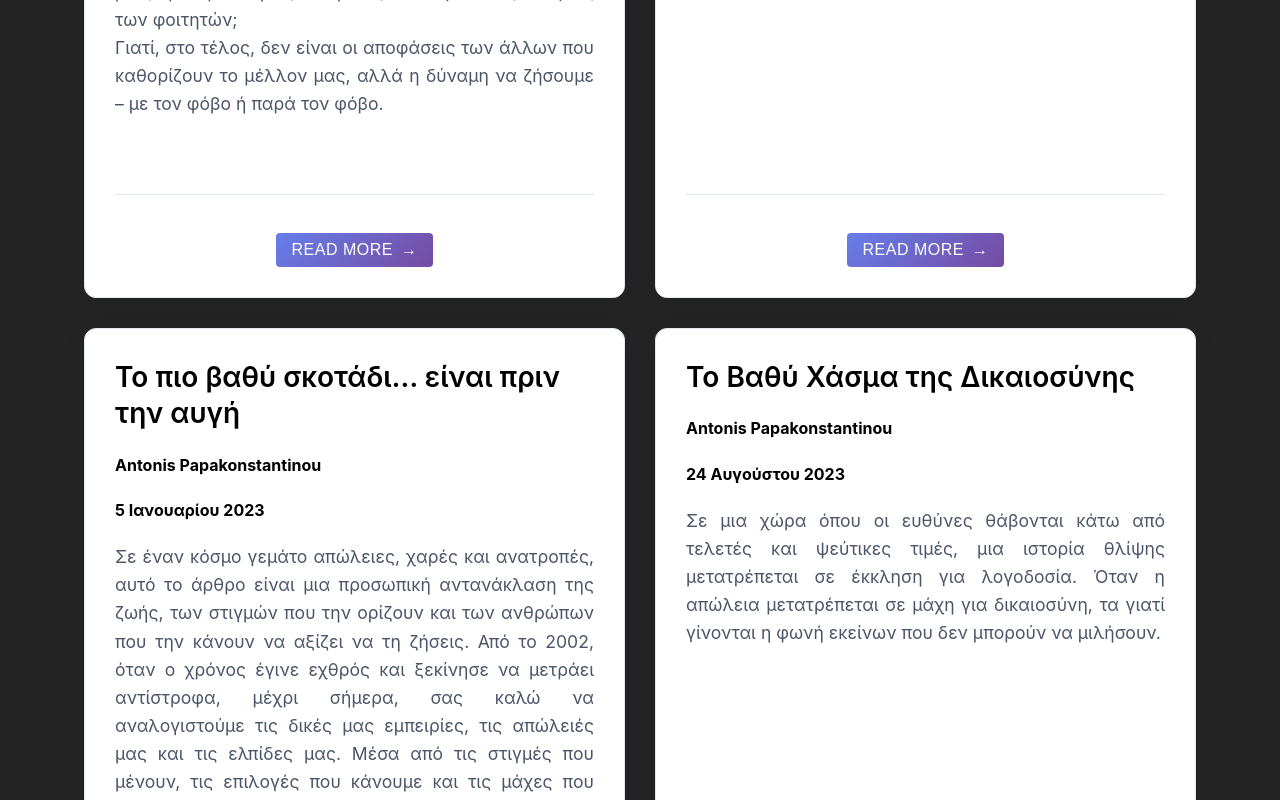
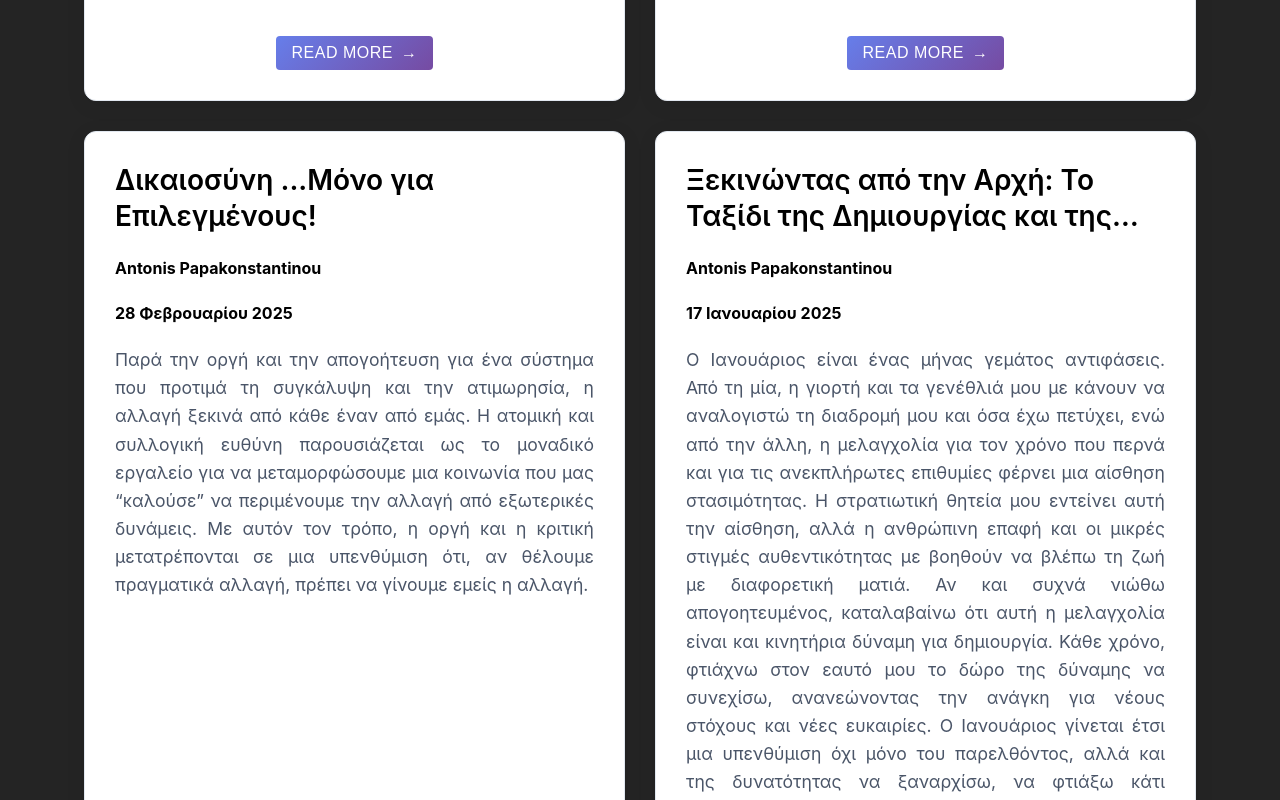
Before and after one commit to pantoine31/papantonhs_web, a React (Vite) app: page / in a window 1280 px wide. Shown: the part 780-1580 px from the top of the page. Built offline with nearby package versions, Linux system fonts and the light colour scheme.

Commit message:
by default new articles

```diff
--- a/src/components/BlogPost.tsx
+++ b/src/components/BlogPost.tsx
@@ -44,7 +44,13 @@ function parseGreekDate(dateStr: string): Date {
 // ------------------------------------------------
 
 export default function BlogPosts({ posts }: BlogPostsProps) {
-  const [sortedPosts, setSortedPosts] = useState(posts);
+const [sortedPosts, setSortedPosts] = useState(() =>
+  [...posts].sort(
+    (a, b) =>
+      parseGreekDate(b.date!).getTime() -
+      parseGreekDate(a.date!).getTime()
+  )
+);
 
   const sortOldToNew = () => {
     const sorted = [...sortedPosts].sort((a, b) =>
```
